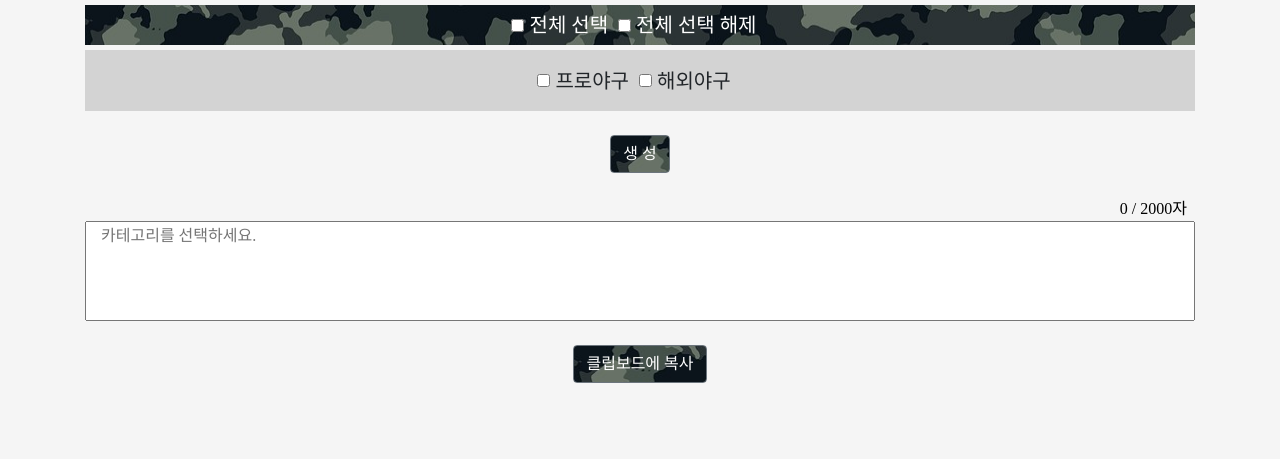
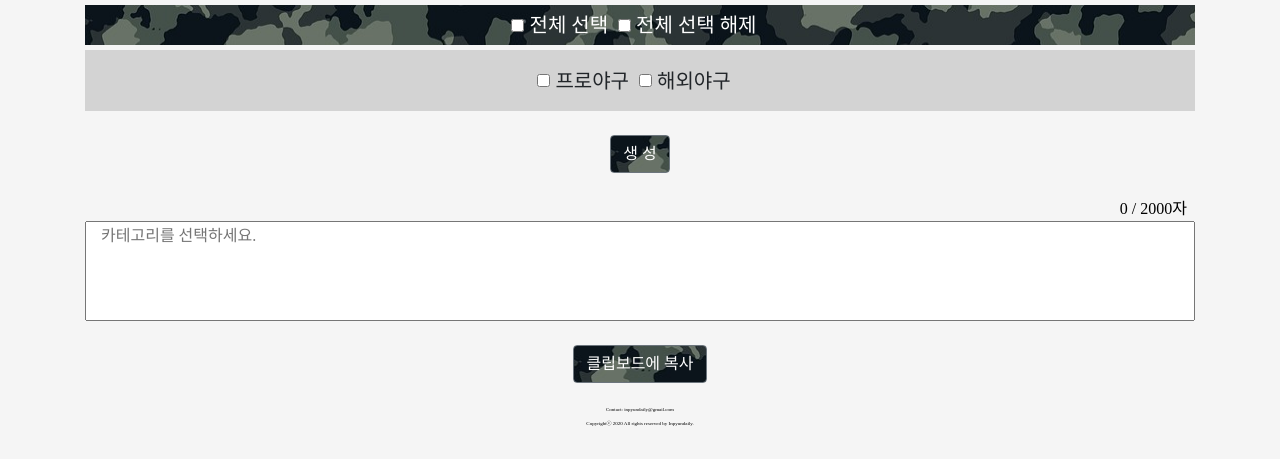
Before and after one commit to harry-jooyoung-kim/Inpyundaily, a plain HTML site: page index.html in a window 1280 px wide. Shown: the part 680-1139 px from the top of the page. Before the commit the page ends 1087 px from the top, so only its background shows below. Drawn offline with nearby package versions, Linux system fonts and the light colour scheme; a web font is replaced by a local one.

Commit message:
copyright

```diff
--- a/index.html
+++ b/index.html
@@ -148,7 +148,9 @@
     </div>
 
     <br>
-
+    <h1 class="copyright centered container-fluid">Contact: inpyundaily@gmail.com </h1>
+    <h1 class="copyright centered container-fluid">Copyrightⓒ 2020 All rights reserved by Inpyundaily. </h1>
+    <br>
 
 
  <!-- 스크립트 부분 -->
--- a/style2.css
+++ b/style2.css
@@ -110,6 +110,12 @@ left: calc(40%);
     text-align: center;
 }
 
+.copyright{
+    color: black;
+    font-size: 5px;
+    text-align: center;
+}
+
 #output{
     min-height: 100px;
     font-family: 'MapoGoldenPier';
```
